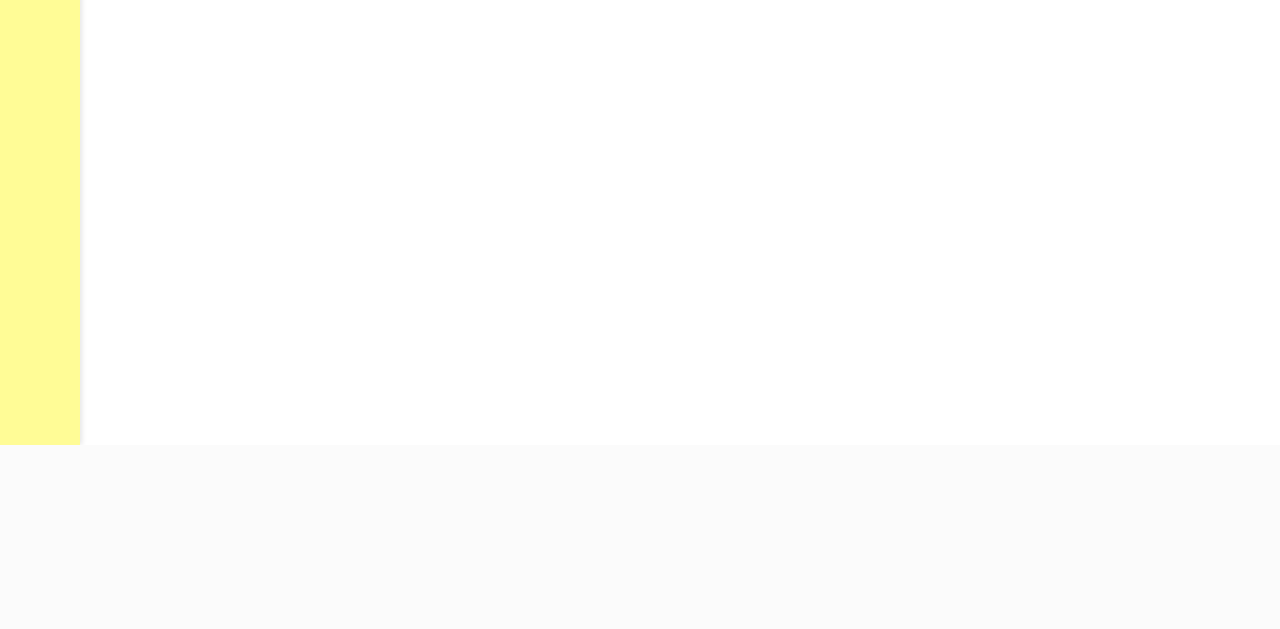
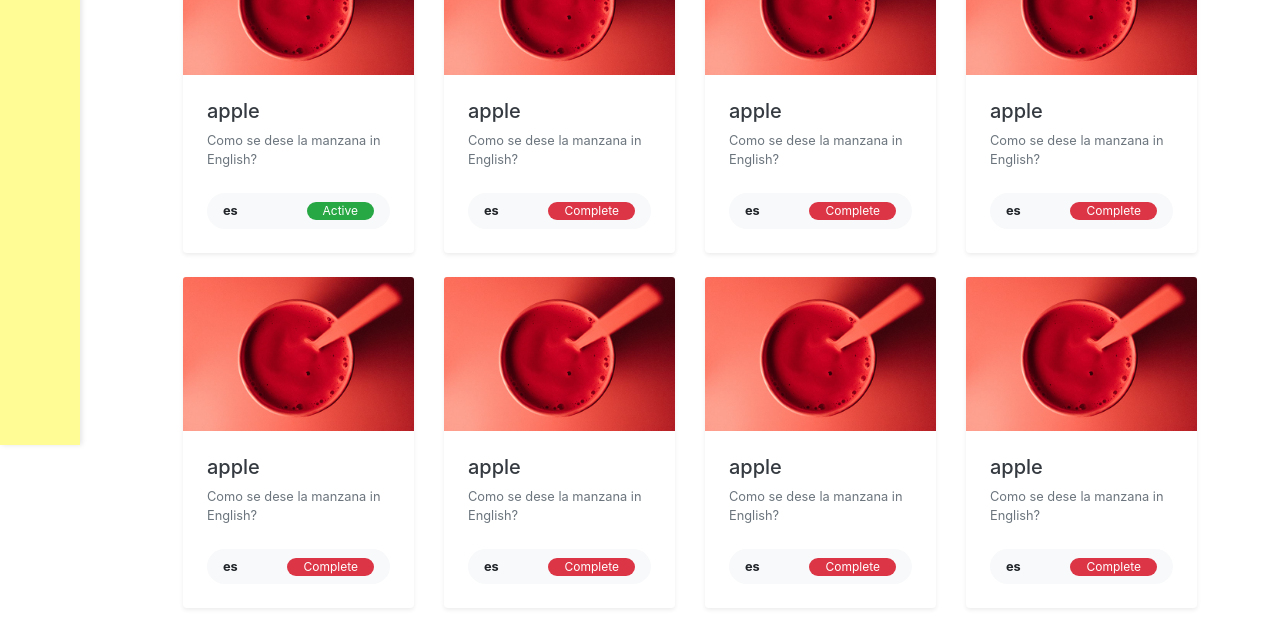
Before and after one commit to riceEx/CITS3403-project, a Flask app: page / in a window 1280 px wide. Shown: the part 355-984 px from the top of the page. Before the commit the page ends 800 px from the top, so only its background shows below. Run offline with Flask 3, Linux system fonts and the light colour scheme; a user stored in the database is signed in; some libraries are stand-ins or nearby versions.

Commit message:
Massive Improvements: Backend
Post display is now fetching from backend, not local storage.
Display of posts is `nicer`.
Display of posts by Completed or Active is fixed.
Image display issues with routes on a number of occasions fixed.
Leaderboard backend is implemented into Frontend.

```diff
--- a/app.py
+++ b/app.py
@@ -1,8 +1,8 @@
 from flask import Flask, render_template, request, redirect, url_for, flash, jsonify
+from flask_uploads import UploadSet, configure_uploads, IMAGES
 from flask_login import LoginManager, login_user, login_required, logout_user, current_user
 from flask_session import Session
 from flask_socketio import SocketIO
-from flask_uploads import UploadSet, configure_uploads, IMAGES
 from sqlalchemy import func, event
 from werkzeug.security import generate_password_hash
 from werkzeug.utils import secure_filename
@@ -40,7 +40,10 @@ def load_user(user_id):
 
 @app.route('/')
 def index():
-    return render_template('index.html', user=current_user)
+    # Query all posts from the database
+    posts = Post.query.all()
+    # Render the index.html template and pass the posts to it
+    return render_template('index.html', user=current_user, posts=posts)
 
 
 
@@ -50,7 +53,18 @@ def createpost():
 
 @app.route('/leaderboard')
 def leaderboard():
-    return render_template('leaderboard.html', user=current_user)
+    # Fetch top 10 scores in descending order
+    top_scores = Score.query.order_by(Score.score.desc()).limit(10).all()
+
+    # Fetch corresponding user details
+    data = []
+    rank = 1
+    for score in top_scores:
+        user = User.query.get(score.user_id)
+        data.append({"rank": rank, "username": user.username, "score": score.score})
+        rank += 1
+
+    return render_template('leaderboard.html', data=data, current_user=current_user)
 
 
 @app.route('/register', methods=['GET', 'POST'])
--- a/static/css/style.css
+++ b/static/css/style.css
@@ -215,6 +215,13 @@ body {
     }
 }
 
+.rabbitimg {
+    vertical-align: right;
+    height: 50px;
+    width: auto;
+    margin-left: 5px;
+}
+
 .wrong-attempts {
     display: inline-block;
     background-color: #ffdddd; /* Red background */
--- a/templates/createpost.html
+++ b/templates/createpost.html
@@ -109,7 +109,7 @@
         </style>
 
         <div class="header">
-            <h1>Riddle's RabbitHole <img src="templates/rabbit.png" class="rabbitimg"></h1>
+            <h1>Riddle's RabbitHole <img src="{{ url_for('static', filename='img/rabbit.png') }}" class="rabbitimg"></h1>
         </div>
 
     </head>
--- a/templates/index.html
+++ b/templates/index.html
@@ -59,10 +59,9 @@
         }
         .rabbitimg {
             vertical-align: right;
-            height: auto;
+            height: 50px;
             width: auto;
             margin-left: 5px;
-            size-adjust: 30%;
         }
         .container1 {
             width: 100%;
@@ -101,13 +100,16 @@
             padding-top: 1px;
             padding-bottom: 6px;
         }
-
+        .posts-container {
+            margin-top: 20px;
+            margin-left: 100px;
+        }
     </style>
 </head>
 <body>
 
     <div class="header">
-        <h1>Riddle's RabbitHole <img src="templates/rabbit.png" class="rabbitimg"></h1>
+        <h1>Riddle's RabbitHole  <img src="{{ url_for('static', filename='img/rabbit.png') }}" class="rabbitimg">  </h1>
     </div>
     <br>
     <div class="bigger-button-container">
@@ -218,16 +220,53 @@
     <!-- Logged in User View -->
 
     <div class="tabs">
-        <button class="newbutton" class="tab-button" onclick="showTab('active')">Active Posts</button>
-        <button class="newbutton" class="tab-button" onclick="showTab('completed')">Completed Posts</button>
+        <button class="newbutton tab-button" onclick="showPosts('active')">Active Posts</button>
+        <button class="newbutton tab-button" onclick="showPosts('completed')">Completed Posts</button>
+    </div>
+    <br><br>
+</div>
+    <div id="realPostsContainer" class="posts-container hidden">
+        <div class="container-fluid">
+            <div class="px-lg-5">
+                <div class="row">
+                {% for post in posts %}
+                <!-- Gallery item -->
+                    <!-- <div class="post"> -->
+                        <div class="col-xl-3 col-lg-4 col-md-6 mb-4">
+                            <div class="bg-white rounded shadow-sm">
+                                {% if post.images %}
+                                <img src="{{ url_for('static', filename='post_images/' + post.images[0].url) }}" alt="Post Image" class="img-fluid card-img-top">
+                                {% else %}
+                                <img src="{{ url_for('static', filename='post_images/default.jpg') }}" alt="Post Image123" class="img-fluid card-img-top">
+                                {% endif %}
+                                <div class="p-4">
+                                    <h5> <a href="#" class="text-dark">{{ post.content }}</a></h5>
+                                    <p class="small text-muted mb-0">{{ post.hint }}</p>
+                                    <div class="d-flex align-items-center justify-content-between rounded-pill bg-light px-3 py-2 mt-4">
+                                        <p class="small mb-0"><span class="font-weight-bold">{{ post.language }}</span></p>
+                                        <p data-status="{{ post.status }}"></p><div class="badge {% if post.status %}badge-success{% else %}badge-danger{% endif %} px-3 rounded-pill font-weight-normal">
+                                            {% if post.status %}
+                                                Active
+                                            {% else %}
+                                                Complete
+                                            {% endif %}
+                                        </div>
+                                    </div>
+                                </div>
+                            </div>
+                        </div>
+                {% endfor %}
+                </div>
+            </div>
+        </div>
     </div>
 
-    <div id="postsContainer">
+    <!-- <div id="postsContainer">
         <h2>Uncleared Riddles</h2>
     </div>
     <div id="completedPostsContainer" style="display:none;">
         <h2>Cleared Riddles</h2>
-    </div>
+    </div> -->
 
     <div class="pagination" id="pagination">
         <!-- Pagination buttons will be added here dynamically -->
@@ -264,6 +303,26 @@ function addPostImageTest() {
 
     $.post('/add_post', {content: 'apple', hint: '', language: 'es', images: photos});
 }
+
+    // Function to show posts based on status
+    function showPosts(status) {
+        var posts = document.getElementsByClassName('col-xl-3');
+        for (var i = 0; i < posts.length; i++) {
+            if (status === 'active') {
+                if (posts[i].querySelector('p[data-status]').dataset.status === 'True') {
+                    posts[i].style.display = 'block';
+                } else {
+                    posts[i].style.display = 'none';
+                }
+            } else if (status === 'completed') {
+                if (posts[i].querySelector('p[data-status]').dataset.status === 'False') {
+                    posts[i].style.display = 'block';
+                } else {
+                    posts[i].style.display = 'none';
+                }
+            }
+        }
+    }
 </script>
 
 
```
Also changed, not shown: templates/leaderboard.html (+5 -5 lines), instance/main.db, static/post_images/deafult.png (added), static/post_images/default.jpg (added). Lines whose indentation alone changed are shown as unchanged.
